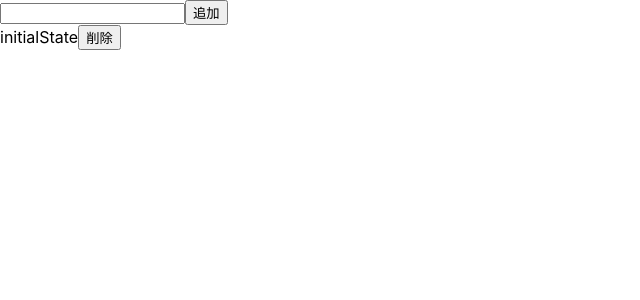
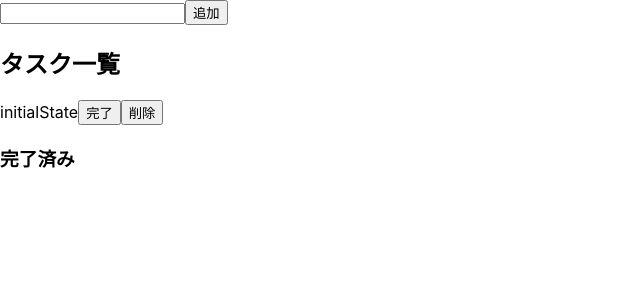
Before and after one commit to tokio-k/todoapp-react, a React (Create React App) app: page / in a window 1280 px wide. Shown: the top 300 px of the page, without its empty margins (0-640 px from the left). Built offline with nearby package versions, Linux system fonts and the light colour scheme.

Commit message:
追加/完了機能

```diff
--- a/src/App.jsx
+++ b/src/App.jsx
@@ -20,7 +20,7 @@ const App = () => {
       <input value={title} type={"text"} rows={1} onChange={inputTitle} />
       <button
         onClick={() => {
-          dispatch(addTodoAction({ title: title, isFinish: false }));
+          dispatch(addTodoAction({ title: title, isComplete: false }));
         }}
       >
         追加
--- a/src/components/Todo.jsx
+++ b/src/components/Todo.jsx
@@ -1,14 +1,26 @@
 import React from "react";
 import { useDispatch } from "react-redux";
-import { deleteTodoAction } from "../reducks/todos/actions";
+import { completeTodoAction, deleteTodoAction } from "../reducks/todos/actions";
 
 const Todo = (props) => {
   const dispatch = useDispatch();
 
-  console.log(props);
   return (
     <div key={props.index}>
       {props.title}
+      <button
+        onClick={() => {
+          dispatch(completeTodoAction(props.id, props.isComplete));
+        }}
+      >
+        {(() => {
+          if (props.isComplete) {
+            return "未完了";
+          } else {
+            return "完了";
+          }
+        })()}
+      </button>
       <button
         onClick={() => {
           dispatch(deleteTodoAction(props.id));
--- a/src/components/TodoList.jsx
+++ b/src/components/TodoList.jsx
@@ -9,9 +9,32 @@ const TodoList = () => {
   console.log(todoList);
   return (
     <div>
-      {todoList.map((todo, index) => {
-        return <Todo title={todo.title} key={index.toString()} id={todo.id} />;
-      })}
+      <h2>タスク一覧</h2>
+      {todoList
+        .filter((todo) => todo.isComplete === false)
+        .map((todo, index) => {
+          return (
+            <Todo
+              title={todo.title}
+              key={index.toString()}
+              id={todo.id}
+              isComplete={false}
+            />
+          );
+        })}
+      <h3>完了済み</h3>
+      {todoList
+        .filter((todo) => todo.isComplete === true)
+        .map((todo, index) => {
+          return (
+            <Todo
+              title={todo.title}
+              key={index.toString()}
+              id={todo.id}
+              isComplete={true}
+            />
+          );
+        })}
     </div>
   );
 };
--- a/src/reducks/store/initialState.js
+++ b/src/reducks/store/initialState.js
@@ -3,7 +3,7 @@ const initialState = {
         {
             id:'0000',
             title:"initialState",
-            isFinish:false
+            isComplete:false
         },
     ],
 }
--- a/src/reducks/todos/actions.js
+++ b/src/reducks/todos/actions.js
@@ -7,7 +7,7 @@ export const addTodoAction = (todoState) => {
         payload: {
             id: new Date().getTime().toString(16)  + Math.floor(1000*Math.random()).toString(16),
             title: todoState.title,
-            isFinish:false,
+            isComplete:false,
         }
     }
 }
@@ -16,8 +16,17 @@ export const DELETE_TODO = 'DELETE_TODO';
 export const deleteTodoAction = (id) =>{
     return {
         type: 'DELETE_TODO',
-        payload: {
-            id :id
+        payload:id
+    }
+}
+
+export const COMPLETE_TODO = 'COMPLETE_TODO';
+export const completeTodoAction = (id, isComplete) => {
+    return {
+        type: 'COMPLETE_TODO',
+        payload:{
+            id: id,
+            isComplete: isComplete
         }
     }
 }
--- a/src/reducks/todos/reducers.js
+++ b/src/reducks/todos/reducers.js
@@ -9,7 +9,17 @@ export const TodoListReducer = (state = initialState, action) => {
             };
         case Actions.DELETE_TODO:
             return {
-                todoList: state.todoList.filter((todo) => todo.id !== action.payload.id)
+                todoList: state.todoList.filter((todo) => todo.id !== action.payload)
+            }
+        case Actions.COMPLETE_TODO:
+            return {
+                todoList: state.todoList.map((todo) => {
+                    if(todo.id !== action.payload.id) return todo;
+                    return {
+                        ...todo,
+                        isComplete: ! action.payload.isComplete
+                    }
+                })
             }
         default:
             return state
```
